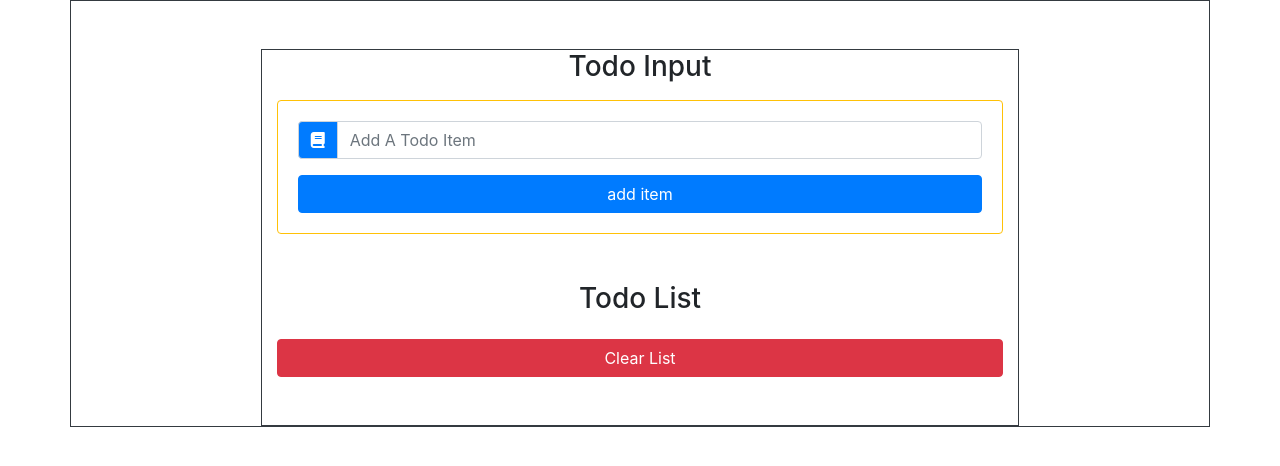
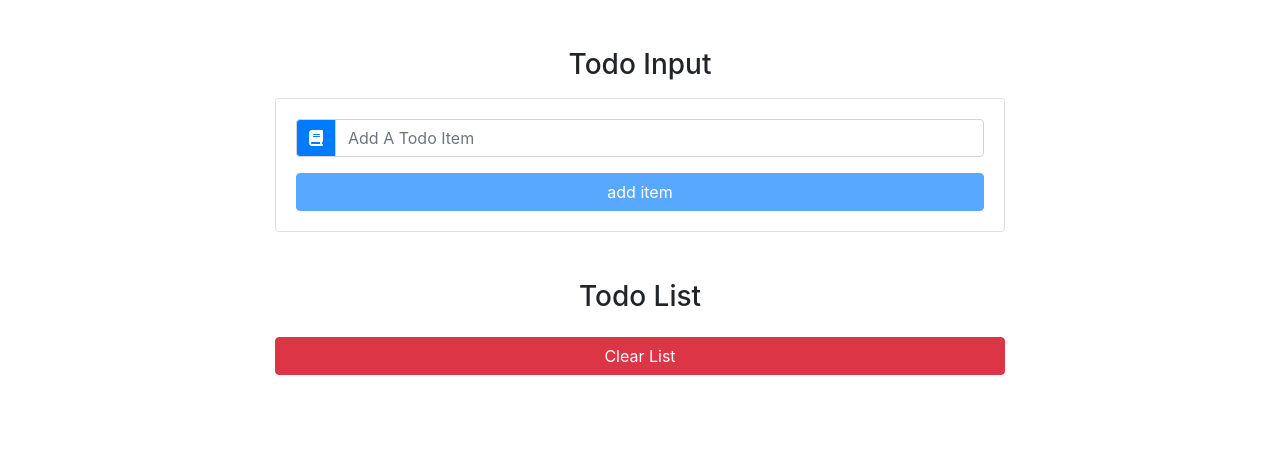
Before and after one commit to muhammadsalif/Todo-List-App-React, a React (Create React App) app: page / in a window 1280 px wide. Shown: the top 466 px of the page. Built offline with nearby package versions, Linux system fonts and the light colour scheme.

Commit message:
Almost finished application.

```diff
--- a/src/App.js
+++ b/src/App.js
@@ -38,7 +38,14 @@ class App extends Component {
   };
 
   handleEdit = (id) => {
-    console.log(`Handle edit ${id}`);
+    const filteredItems = this.state.items.filter((item) => item.id != id);
+    const selectedItem = this.state.items.find((item) => item.id === id);
+    this.setState({
+      item: selectedItem.title,
+      items: filteredItems,
+      id: id,
+      editItem: true,
+    });
   };
 
   handleDelete = (id) => {
@@ -49,9 +56,9 @@ class App extends Component {
 
   render() {
     return (
-      <div className="container border border-dark">
+      <div className="container ">
         <div className="row">
-          <div className="col-10 mx-auto col-md-8 mt-5 text-center border border-dark ">
+          <div className="col-10 mx-auto col-md-8 mt-5 text-center">
             <h3 className="text-capitalize">todo input</h3>
             <TodoInput
               item={this.state.item}
--- a/src/components/TodoInput.jsx
+++ b/src/components/TodoInput.jsx
@@ -4,7 +4,7 @@ class TodoInput extends Component {
   render() {
     const { item, handleChange, handleSubmit, editItem } = this.props;
     return (
-      <div className="card border-warning card-body my-3">
+      <div className="card card-body my-3">
         <form onSubmit={handleSubmit}>
           <div className="input-group ">
             <div className="input-group-prepend ">
@@ -20,8 +20,16 @@ class TodoInput extends Component {
               onChange={handleChange}
             />
           </div>
-          <button type="submit" className="btn btn-primary mt-3 btn-block">
-            add item
+          <button
+            type="submit"
+            disabled={item ? false : true}
+            className={
+              editItem
+                ? "btn btn-success mt-3 btn-block"
+                : "btn btn-primary mt-3 btn-block"
+            }
+          >
+            {editItem ? "edit item" : "add item"}
           </button>
         </form>
       </div>
```
